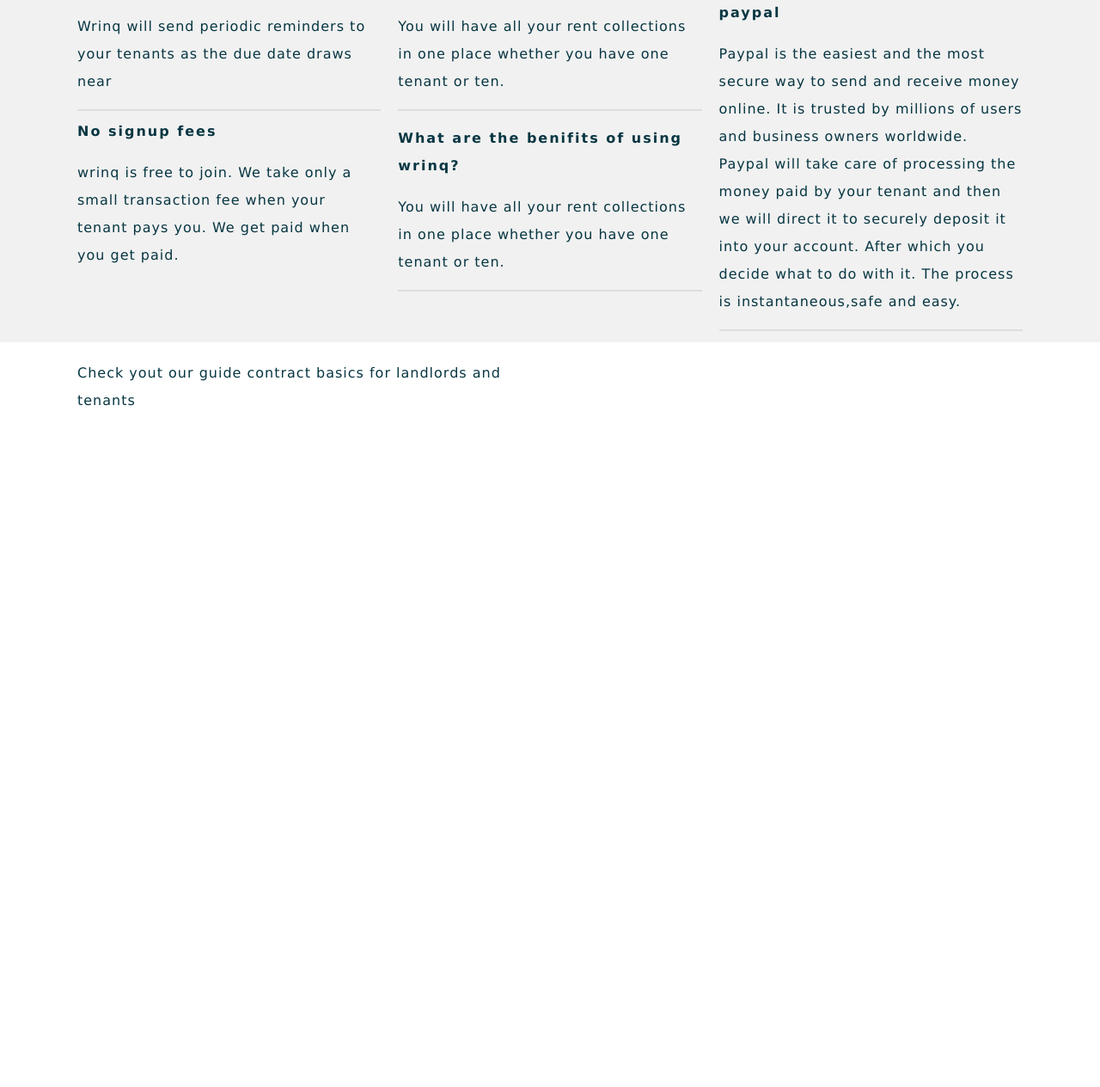
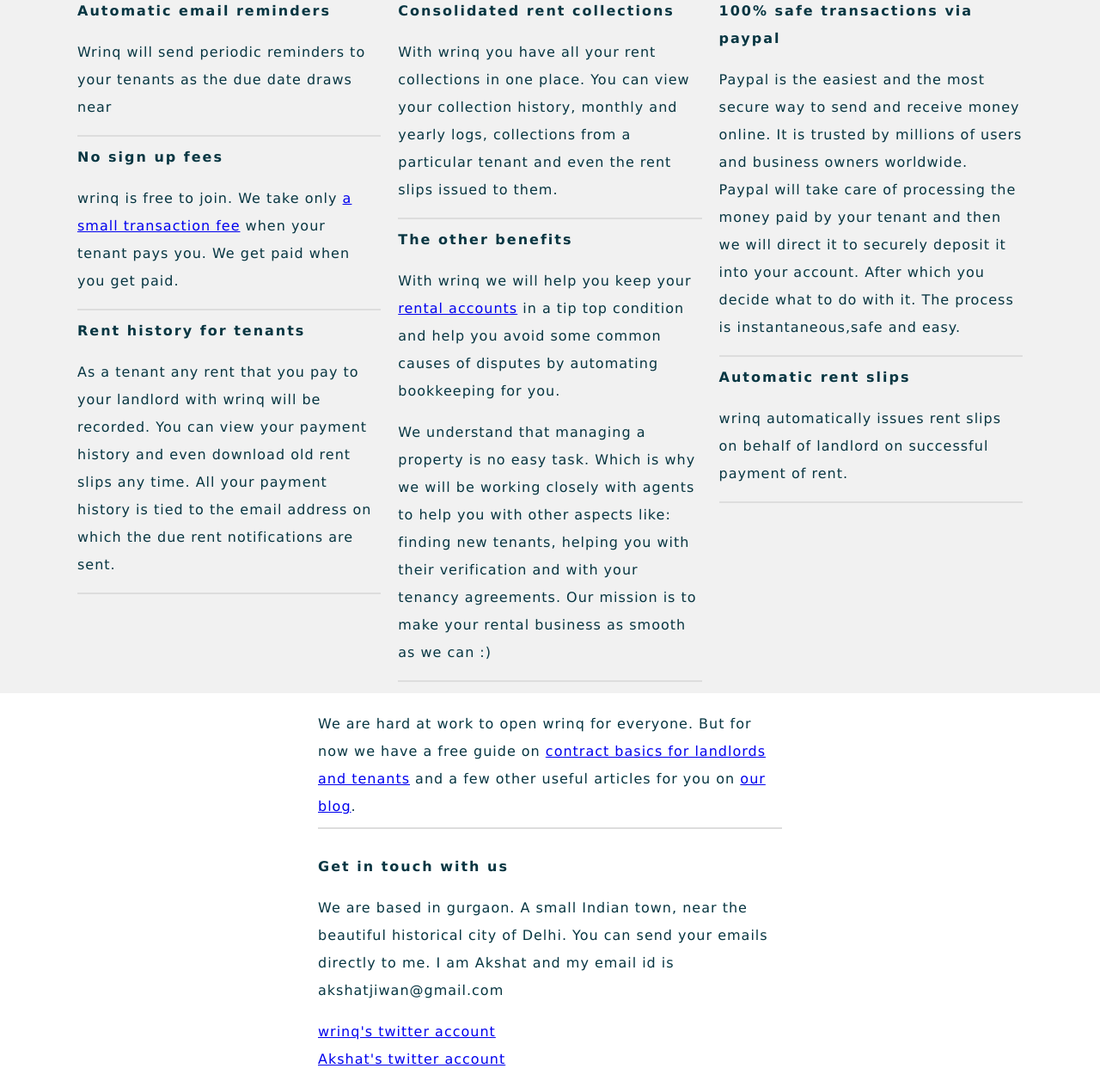
Before and after one commit to wrinq/wrinq, a website: page index.html in a window 1280 px wide. Shown: the part 1028-2292 px from the top of the page at 86% size. Before the commit the page ends 1510 px from the top, so only its background shows below. Drawn offline with Linux system fonts and the light colour scheme.

Commit message:
Looks done except for the footer. No wow feeling as MR srinath said

```diff
--- a/index.html
+++ b/index.html
@@ -53,10 +53,14 @@
 	  of the tenants we surveyed preferred to pay their rent online.
 	</p>
 
-	<h1>With wrinq you get</h1>
       </div>
     </div>
     <div class="sec-prop">
+      <div class="grid grid-pad">
+	<div class="col-1-4 push-1-3">
+	  <h3>With wrinq you get</h3>
+	</div>
+      </div>
       <div class="grid grid-pad">
 
 	<div class="col-1-3 push-1-1">
@@ -66,44 +70,100 @@
             <hr/>
 	  </div>
           <div>
-	    <strong>No signup fees</strong>
-            <p>wrinq is free to join. We take only a small transaction fee when your tenant pays you.
+	    <strong>No sign up fees</strong>
+            <p>wrinq is free to join. We take only
+	      <a href="/blog/a-small-transaction-fee" target="_blank">a small transaction fee</a>
+	      when your tenant pays you.
 	      We get paid when you get paid.
 	    </p>
+            <hr/>
+	  </div>
+
+          <div>
+	    <strong>Rent history for tenants</strong>
+            <p>
+	      As a tenant any rent that you pay to your landlord with wrinq will be recorded.
+	      You can view your payment history and even download old rent slips any time. All your payment
+	      history is tied to the email address on which the due rent notifications are sent.
+	    </p>
+            <hr/>
 	  </div>
 	</div>
 	<div class="col-1-3 push-1-1">
 	  <div>
 	    <strong>Consolidated rent collections</strong>
             <p>
-	      You will have all your rent collections in one place whether you have one tenant or ten.
-              <hr/>
+	      With wrinq you have all your rent collections in one place. You can view your collection history,
+	      monthly and yearly logs, collections from a particular tenant and even the rent slips issued to them.
 	    </p>
+	    <hr/>
+
 	  </div>
 	  <div>
-	    <strong>What are the benifits of using wrinq?</strong>
+	    <strong>The other benefits</strong>
             <p>
-	      You will have all your rent collections in one place whether you have one tenant or ten.
-              <hr/>
+	      With wrinq we will help you keep your
+	      <a href="/blog/the-importance-of-keeping-your-rental-accounts">rental accounts</a>
+	      in a tip top condition and help you avoid some common causes of disputes by automating
+	      bookkeeping for you.
+
+            </p>
+            <p>
+	      We understand that managing a property is no easy task. Which is why we will be working closely with
+	      agents to help you with other aspects like: finding new tenants,
+	      helping you with their verification and with your tenancy agreements. Our mission is to make
+	      your rental business as smooth as we can :)
 	    </p>
+	    <hr/>
+
 	  </div>
 	</div>
 	<div class="col-1-3 push-1-1">
 	  <div>
 	    <strong>100% safe transactions via paypal</strong>
-            <p> Paypal is the easiest and the most secure way
+            <p>
+	      Paypal is the easiest and the most secure way
 	      to send and receive money online. It is trusted by millions of users and business owners worldwide.
-	      Paypal will take care
-	      of processing the money paid by your tenant and then we will direct it to
-	      securely deposit it into your account. After which you decide what to do with it. The process is instantaneous,safe and easy. </p>
+	      Paypal will take care  of
+	      processing the money paid by your tenant and then we will direct it to
+	      securely deposit it into your account. After which you decide what to do with it.
+	      The process is instantaneous,safe and easy.
+	    </p>
+            <hr/>
+	  </div>
+
+          <div>
+	    <strong>Automatic rent slips</strong>
+            <p>wrinq automatically issues rent slips on behalf of landlord on successful payment of rent.
+	    </p>
             <hr/>
 	  </div>
 	</div>
       </div>
     </div>
     <div class="grid grid-pad">
-      <div class="col-1-2">
-	Check yout our guide contract basics for landlords and tenants
+      <div class="col-1-2 push-1-4">
+	We are hard at work to open wrinq for everyone.
+	But for now we have  a free guide on
+	<a href="blog/contract-basics-for-landlords-and-tenants.html">
+	  contract basics for landlords and tenants</a>
+	and a few other useful articles for you on <a href="/blog">our blog</a>.
+        <hr/>
+      </div>
+    </div>
+    <div class="grid grid-pad">
+      <div class="col-1-2 push-1-4">
+        <strong>Get in touch with us</strong>
+
+	<p>
+	  We are based in gurgaon. A small Indian town,
+	  near the beautiful historical city of Delhi. You can send your emails directly to me.
+	  I am Akshat and my email id is  akshatjiwan@gmail.com
+	</p>
+        <p>
+          <div> <a href="http://www.twitter.com/getwrinq" target="_blank">wrinq's twitter account</a></div>
+	  <div><a href="http://www.twitter.com/brickcap" target="_blank">Akshat's twitter account</a></div>
+        </p>
       </div>
     </div>
   </body>
```
